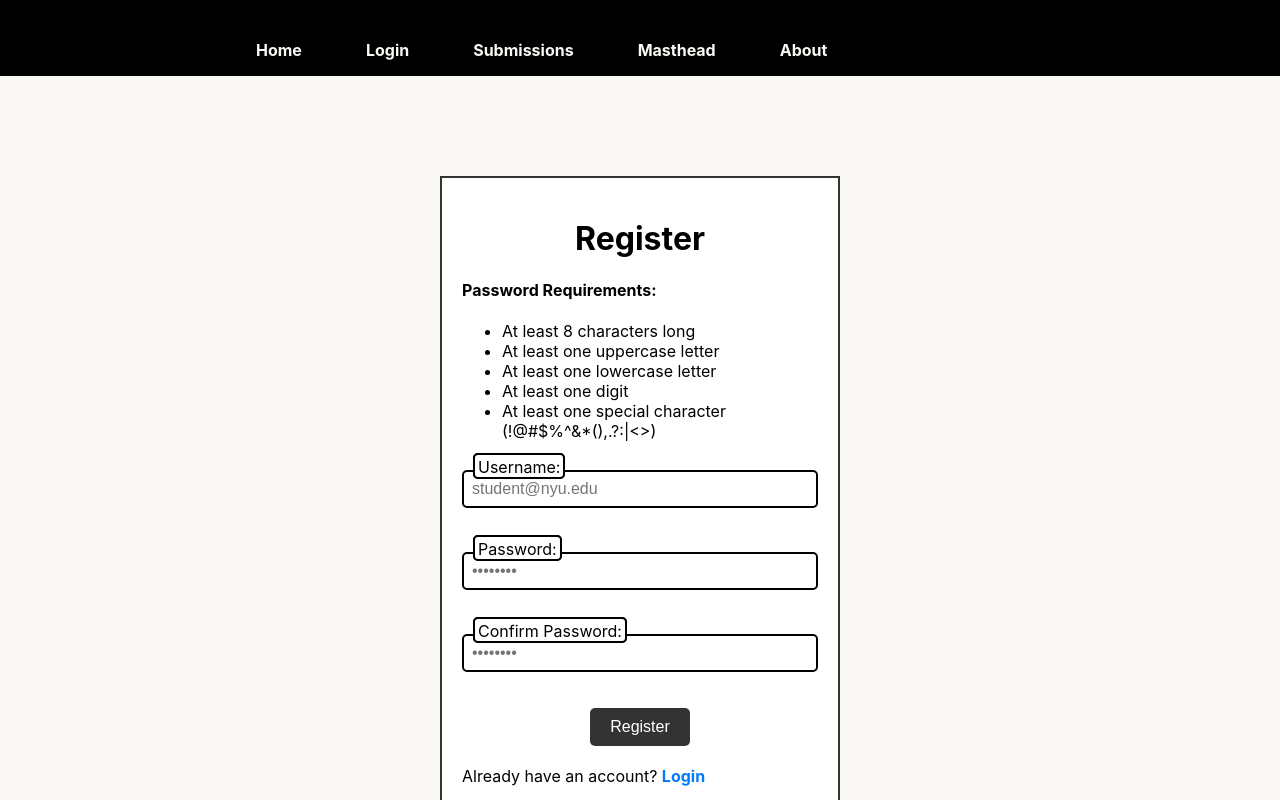
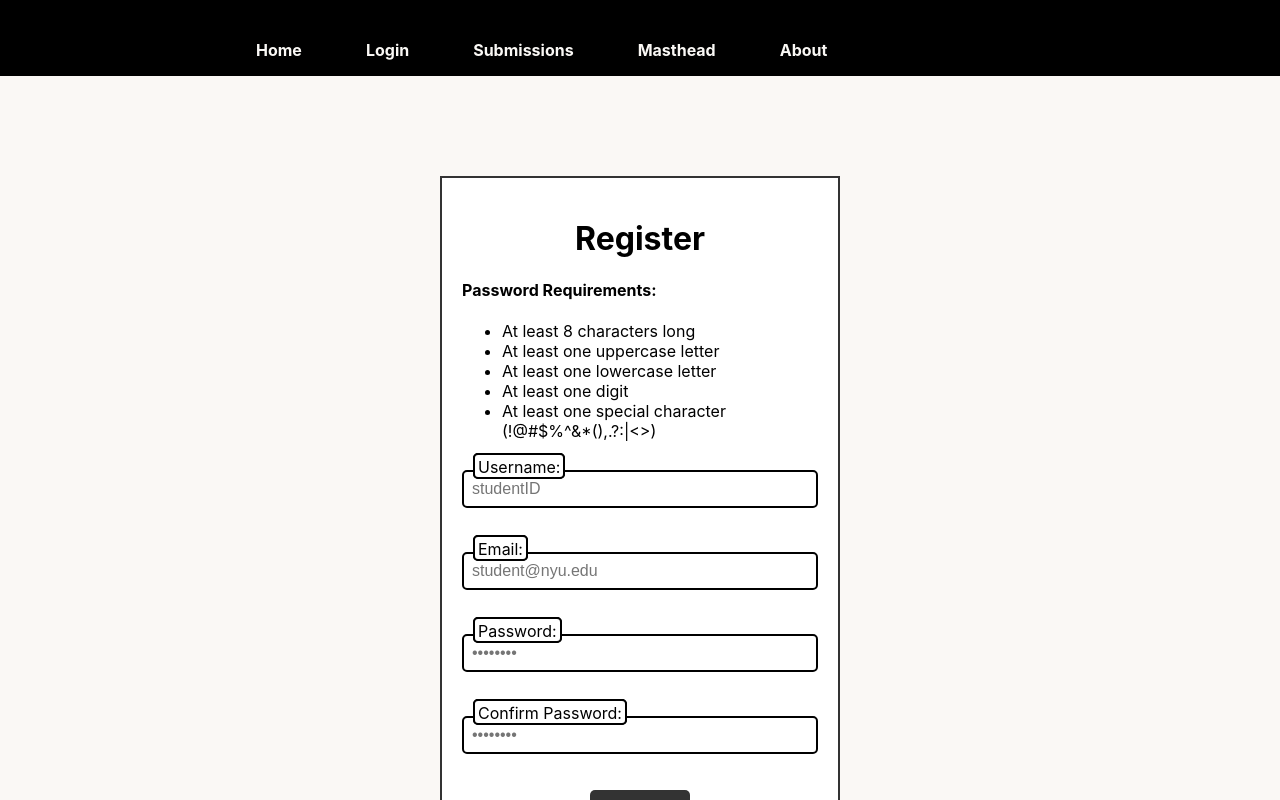
Before and after one commit to Juntao666/Design-Project_JAXS, a React (Create React App) app: page /login in a window 1280 px wide. Both pictures are taken after a click on the element "Register". Shown: the top 800 px of the page. Built offline with nearby package versions, Linux system fonts and the light colour scheme; no server answers.

Commit message:
added email field for registration

```diff
--- a/src/Components/Login/Login.jsx
+++ b/src/Components/Login/Login.jsx
@@ -5,8 +5,9 @@ import axios from 'axios';
 import { BACKEND_URL } from '../../constants';
 import './Login.css';
 
-function Login({ onLogin, onLogout  }) {
+function Login({ onLogin, onLogout }) {
   const [username, setUsername] = useState('');
+  const [email, setEmail] = useState(''); // new email state
   const [password, setPassword] = useState('');
   const [confirmPassword, setConfirmPassword] = useState('');
   const [error, setError] = useState('');
@@ -44,8 +45,14 @@ function Login({ onLogin, onLogout  }) {
       return;
     }
 
+    if (!email) {
+      setError("Email is required for registration.");
+      setLoading(false);
+      return;
+    }
+
     try {
-      const response = await axios.post(`${BACKEND_URL}/login/create`, { username, password });
+      const response = await axios.post(`${BACKEND_URL}/login/create`, { username, email, password });
       if (response.status === 201) {
         localStorage.setItem('username', username);
         setIsRegistering(false);
@@ -68,6 +75,7 @@ function Login({ onLogin, onLogout  }) {
   const handleLogout = () => {
     localStorage.removeItem('username');
     setUsername('');
+    setEmail('');
     setPassword('');
     setConfirmPassword('');
     setError('');
@@ -79,10 +87,10 @@ function Login({ onLogin, onLogout  }) {
     <>
       <div className="login-container">
         {localStorage.getItem('username') ? (
-        <>
-          <h1>Welcome, {localStorage.getItem('username')}!</h1>
-          <button onClick={handleLogout}>Logout</button>
-        </>
+          <>
+            <h1>Welcome, {localStorage.getItem('username')}!</h1>
+            <button onClick={handleLogout}>Logout</button>
+          </>
         ) : (
           !loading && (
             <>
@@ -108,10 +116,23 @@ function Login({ onLogin, onLogout  }) {
                     id="username"
                     value={username}
                     onChange={(e) => setUsername(e.target.value)}
-                    placeholder="student@nyu.edu"
+                    placeholder="studentID"
                     required
                   />
                 </div>
+                {isRegistering && (
+                  <div className="input-group">
+                    <label htmlFor="email">Email:</label>
+                    <input
+                      type="email"
+                      id="email"
+                      value={email}
+                      onChange={(e) => setEmail(e.target.value)}
+                      placeholder="student@nyu.edu"
+                      required
+                    />
+                  </div>
+                )}
                 <div className="input-group">
                   <label htmlFor="password">Password:</label>
                   <input
```
